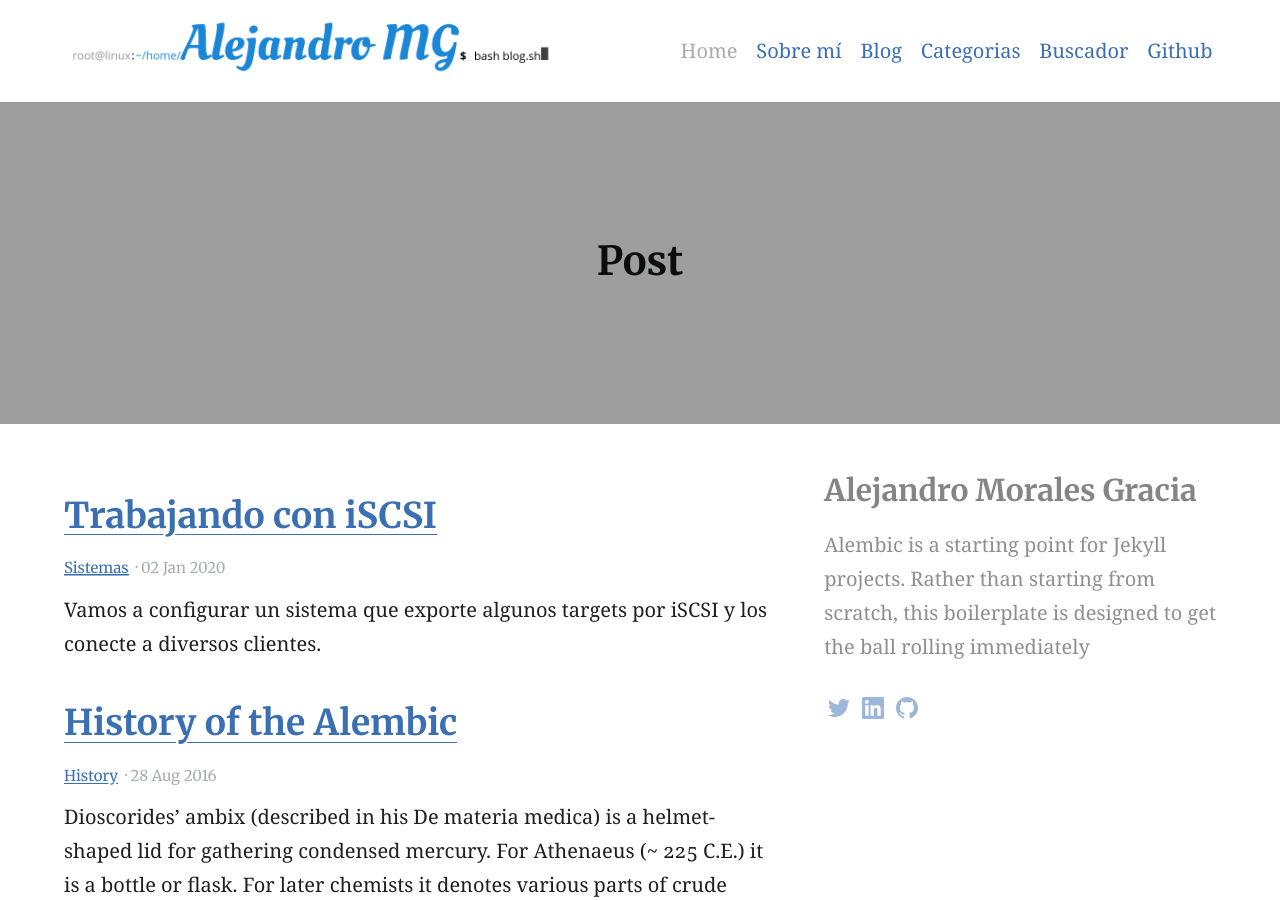
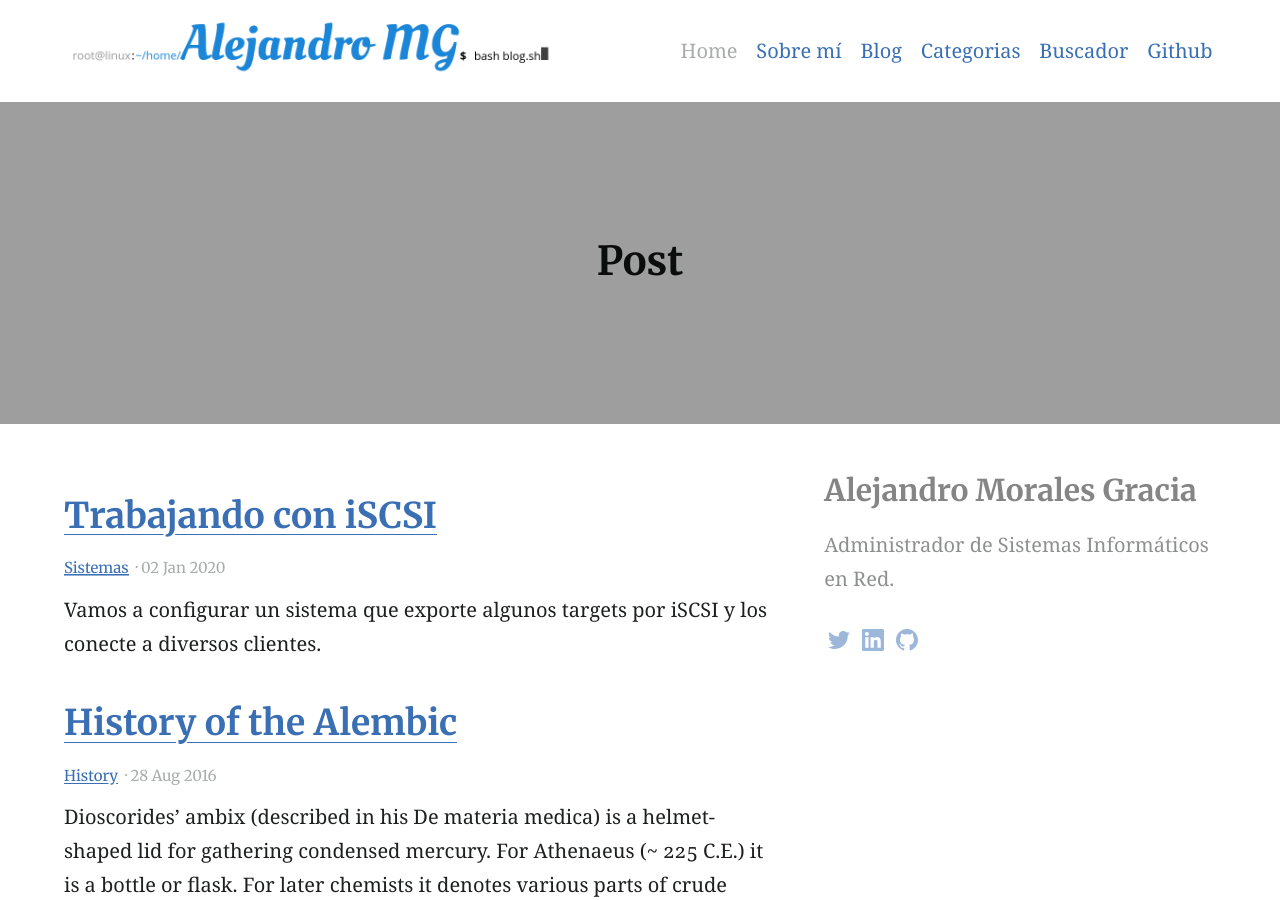
Before and after one commit to MoralG/Alejandro-MG, a Jekyll site: the page built from index.md, in a window 1280 px wide and 900 px high. Built offline with Jekyll 4.4.1, drawn with Linux system fonts in a browser that asks for light colours.

Commit message:
Modificación de ficheros

```diff
--- a/_config.yml
+++ b/_config.yml
@@ -84,7 +84,7 @@ encoding: utf-8 # Make sure the encoding is right
 lang: en-GB # Set the site language
 title: "Alejandro MG" # Site name or title, also used in jekyll-seo-tag
 logo: "/assets/logos/Logotipo.png" # Site logo, also used in jekyll-seo-tag
-description: "Alembic is a starting point for Jekyll projects. Rather than starting from scratch, this boilerplate is designed to get the ball rolling immediately" # Site description and default description, also used in jekyll-seo-tag
+description: "Administrador de Sistemas Informáticos en Red." # Site description and default description, also used in jekyll-seo-tag
 url: "https://initiate.alphacoders.com/images/180/stretched-1920-1080-180978.png?8870" # Site url, also used in jekyll-seo-tag
 baseurl: ""
 repo: "https://github.com/MoralG"
--- a/_includes/site-aside.html
+++ b/_includes/site-aside.html
@@ -8,6 +8,7 @@
   {% elsif page.layout == "page" or page.layout == "home" or page.layout == "blog" %}
     <section class="section  section--description">
       <h3>Alejandro Morales Gracia</h3>
+      <a href="/assets/logos/Avatar.png"></a>
       <p>{{ site.description }}</p>
       {% include nav-social.html %}
     </section>
--- a/_layouts/default.html
+++ b/_layouts/default.html
@@ -45,7 +45,8 @@
     {% if site.service_worker != false %}{% include site-sw.html %}{% endif %}
 
     {% include site-before-end.html %}
+    {% include button.html text="Twitter" icon="twitter" link="https://twitter.com/moralejandrog" %} {% include button.html text="GitHub" icon="github" link="https://github.com/MoralG" %} {% include button.html text="Apoyame 💸" link="https://paypal.me/MoralG?locale.x=es_ES" color="#333333" %}
+
   </body>
-  {% include button.html text="Twitter" icon="twitter" link="https://twitter.com/moralejandrog" %} {% include button.html text="GitHub" icon="github" link="https://github.com/MoralG" %} {% include button.html text="Apoyame 💸" link="https://paypal.me/MoralG?locale.x=es_ES" color="#333333" %}
 
 </html>
```
